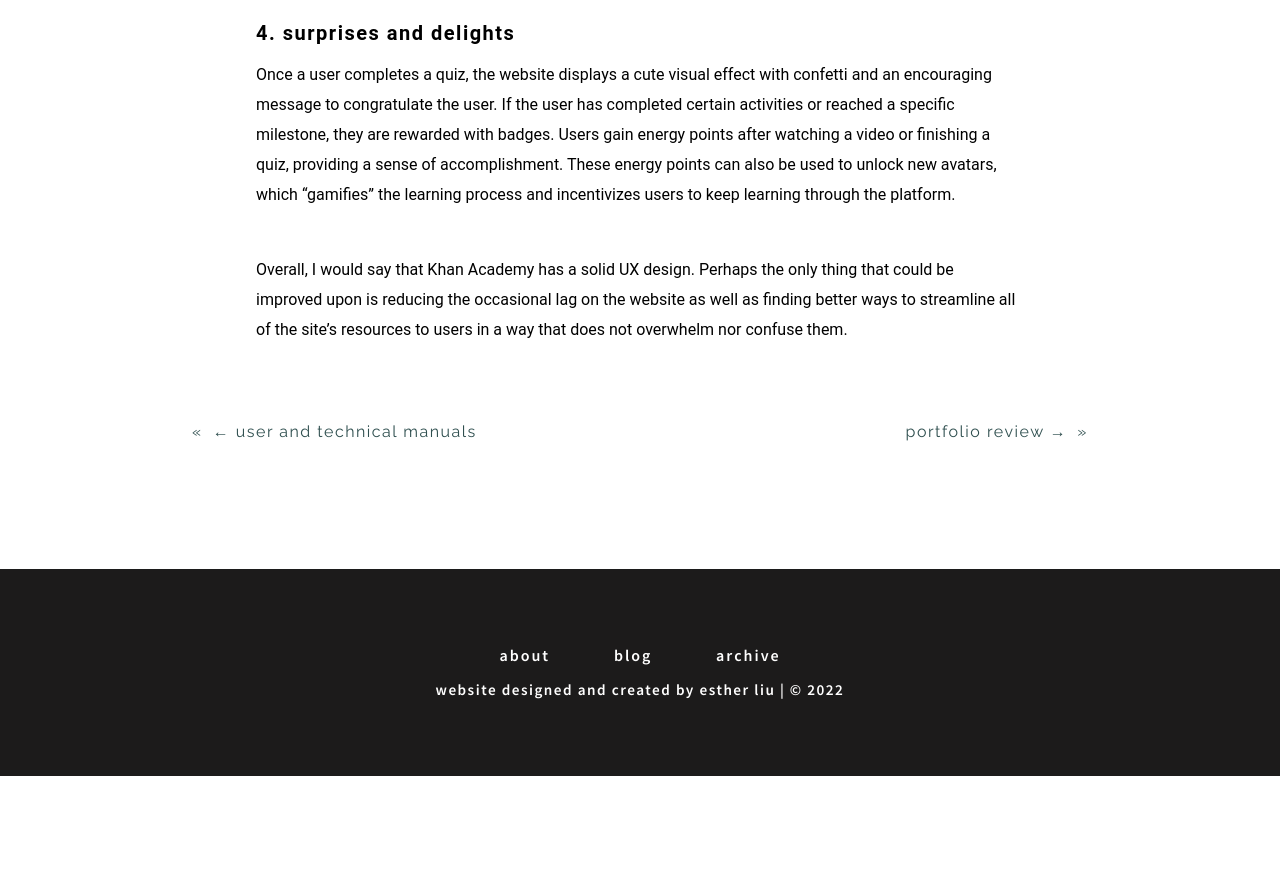
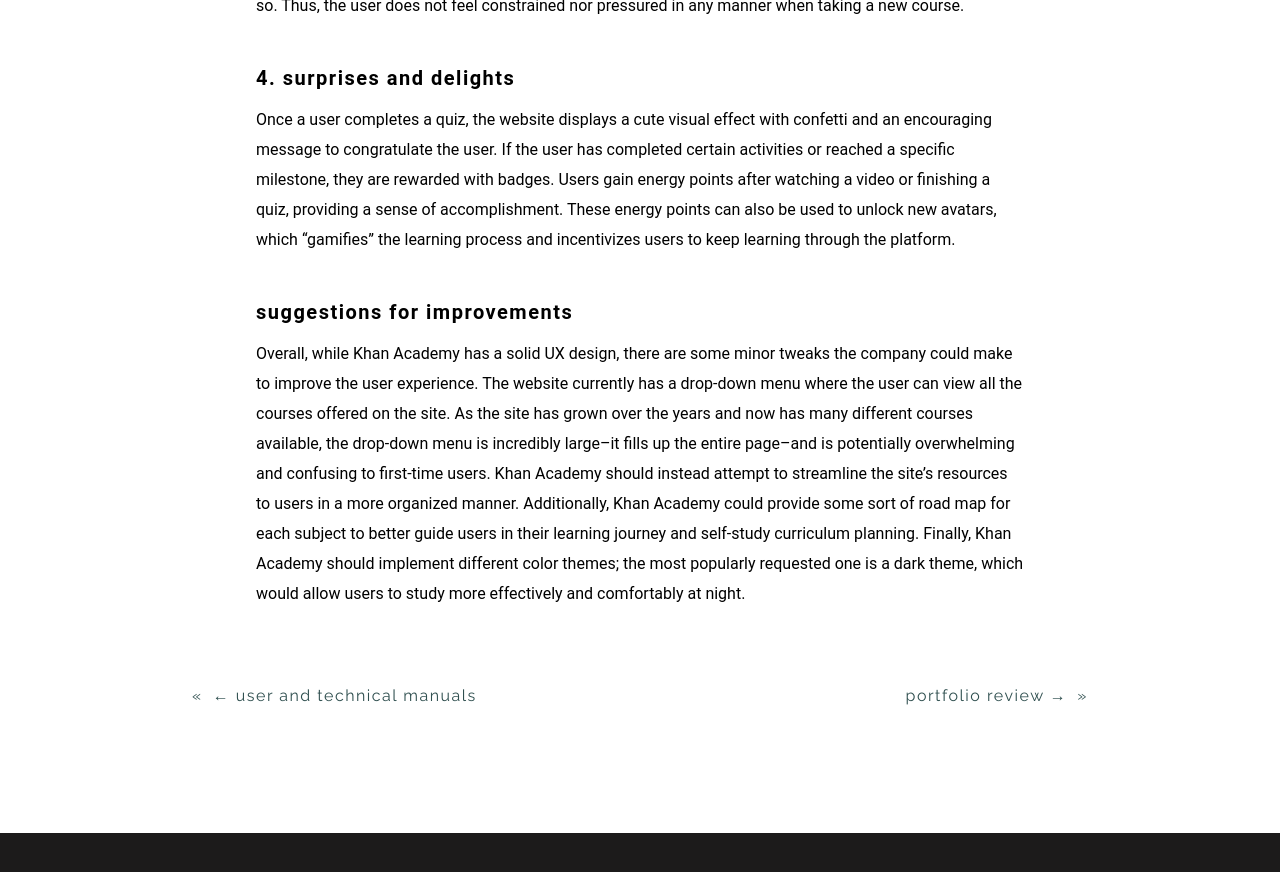
Before and after one commit to esthermliu/esthermliu.github.io, a Jekyll site: the page built from _posts/2022-11-09-khan-academy-ux-design.markdown, in a window 1280 px wide and 900 px high, scrolled down 2090 px. Shown: the top 872 px of the window. Built offline with Jekyll 4.4.1, drawn with Linux system fonts in a browser that asks for light colours; nearby versions of some CDN libraries; before the commit the page ends 2866 px from its top, so only the background shows below that; some of the changed text lies outside the part shown.

Commit message:
updated blog post 3

```diff
--- a/_posts/2022-11-09-khan-academy-ux-design.markdown
+++ b/_posts/2022-11-09-khan-academy-ux-design.markdown
@@ -32,4 +34,5 @@
 
 <div class = "extraSpace"></div>
 
-Overall, I would say that Khan Academy has a solid UX design. Perhaps the only thing that could be improved upon is reducing the occasional lag on the website as well as finding better ways to streamline all of the site's resources to users in a way that does not overwhelm nor confuse them.
+<div class = "numbers"><b>suggestions for improvements</b></div>
+Overall, while Khan Academy has a solid UX design, there are some minor tweaks the company could make to improve the user experience. The website currently has a drop-down menu where the user can view all the courses offered on the site. As the site has grown over the years and now has many different courses available, the drop-down menu is incredibly large--it fills up the entire page--and is potentially overwhelming and confusing to first-time users. Khan Academy should instead attempt to streamline the site's resources to users in a more organized manner. Additionally, Khan Academy could provide some sort of road map for each subject to better guide users in their learning journey and self-study curriculum planning. Finally, Khan Academy should implement different color themes; the most popularly requested one is a dark theme, which would allow users to study more effectively and comfortably at night.
```
Also changed, not shown: other parts of _posts/2022-11-09-khan-academy-ux-design.markdown (+2 -0 lines).
